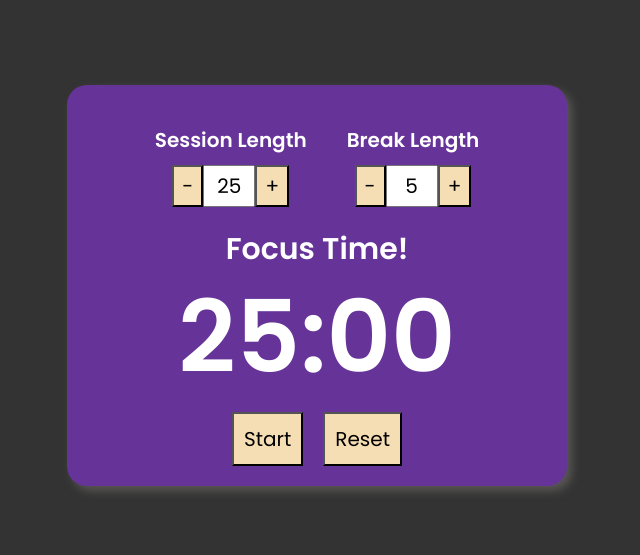
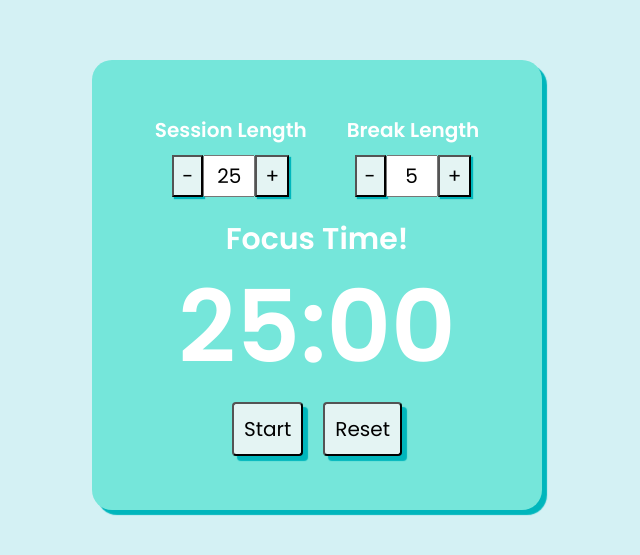
Before and after one commit to tib-source/pomodoro-timer, a React (Create React App) app: page / in a window 1280 px wide. Shown: the part 123-678 px from the top of the page, without its empty margins (323-963 px from the left). Built offline with nearby package versions, Linux system fonts and the light colour scheme.

Commit message:
Added the required audio and IT WORKS - FOR REAL THIS TIME

```diff
--- a/src/App.css
+++ b/src/App.css
@@ -8,15 +8,16 @@ body {
   align-items: center;
   height: 100vh;
   font-size: 20px;
-  background-color: #333;
+  background-color: #d4f1f4;
 }
 
-.container {
-  width: 500px;
+.App {
+  width: 450px;
+  height: 450px;
   display: flex;
   flex-direction: column;
-  background: rebeccapurple;
-  box-shadow: 5px 5px 10px rgb(90, 87, 86);
+  background: #75e6da;
+  box-shadow: 5px 5px 1px #00b6bc;
   border-radius: 1em;
   color: white;
   display: flex;
@@ -27,7 +28,6 @@ body {
 .top {
   display: flex;
   gap: 2em;
-  margin-top: 2em;
   text-align: center;
 }
 
@@ -51,7 +51,8 @@ body {
 .button button {
   padding: 0.2em 0.4em;
   font-size: inherit;
-  background-color: wheat;
+  background-color: #e4f4f3;
+  box-shadow: 2px 2px 1px #00b6bc;
 }
 input::-webkit-inner-spin-button,
 input::-webkit-outer-spin-button {
@@ -63,7 +64,6 @@ input[type="number"] {
 
 .timer {
   margin-top: 1em;
-  margin-bottom: 1em;
   display: flex;
   justify-content: center;
   align-items: center;
@@ -85,5 +85,7 @@ input[type="number"] {
   margin: 0 0.5em;
   padding: 0.5em;
   font-size: inherit;
-  background-color: wheat;
+  background-color: #e4f4f3;
+  border-radius: 4px;
+  box-shadow: 5px 5px 1px #00b6bc;
 }
--- a/src/components/Incrementer.js
+++ b/src/components/Incrementer.js
@@ -9,7 +9,7 @@ function Incrementer({ handleIncrement, paused, title, setState, state }) {
       <div className="button">
         <button
           onClick={() => handleIncrement(-60, title)}
-          id={`${lower}-increment`}
+          id={`${lower}-decrement`}
         >
           -
         </button>
@@ -22,7 +22,7 @@ function Incrementer({ handleIncrement, paused, title, setState, state }) {
         />
         <button
           onClick={() => handleIncrement(60, title)}
-          id={`${lower}-decrement`}
+          id={`${lower}-increment`}
         >
           +
         </button>
--- a/src/components/Timer.js
+++ b/src/components/Timer.js
@@ -1,11 +1,11 @@
-import React, { useState, useEffect } from "react";
+import React, { useState, useEffect, useRef } from "react";
 import Incrementer from "./Incrementer";
-
 function Timer() {
   const [sessionTimer, setSessionTimer] = useState(25 * 60);
   const [breakTimer, setBreakTimer] = useState(5 * 60);
   const [activeBreak, setActiveBreak] = useState(false);
   const [displayTimer, setDisplayTimer] = useState(sessionTimer);
+  const Beep = useRef(null);
   // let minutes = timer
   // let seconds = 0
   const [paused, setPaused] = useState(true);
@@ -19,7 +19,16 @@ function Timer() {
       .padStart(2, "0")}`;
   };
 
-  const playAudio = () => {};
+  const playAudio = () => {
+    const audio = Beep.current;
+    audio.currentTime = 0;
+    audio.play();
+    console.log(audio);
+    setTimeout(() => {
+      audio.pause();
+      audio.currentTime = 0;
+    }, 3000);
+  };
 
   // eslint-disable-next-line react-hooks/exhaustive-deps
   const decrement = () => {
@@ -47,6 +56,8 @@ function Timer() {
 
   const reset = (breakSession = false, type = false) => {
     if (breakSession === false) {
+      Beep.current.pause();
+      Beep.current.currentTime = 0;
       setSessionTimer(25 * 60);
       setDisplayTimer(25 * 60);
       setBreakTimer(5 * 60);
@@ -54,7 +65,7 @@ function Timer() {
       setPaused(true);
       return "reset complete";
     } else {
-      if ((type = "Break")) {
+      if (type === "Break") {
         setActiveBreak(true);
         setDisplayTimer(breakTimer);
       } else {
@@ -156,6 +167,7 @@ function Timer() {
             Reset
           </button>
         </div>
+        <audio src="./beep.mp3" id="beep" ref={Beep}></audio>
       </div>
     </div>
   );
```
Also changed, not shown: 1 other file (tests, documents, lock files or other folders).
